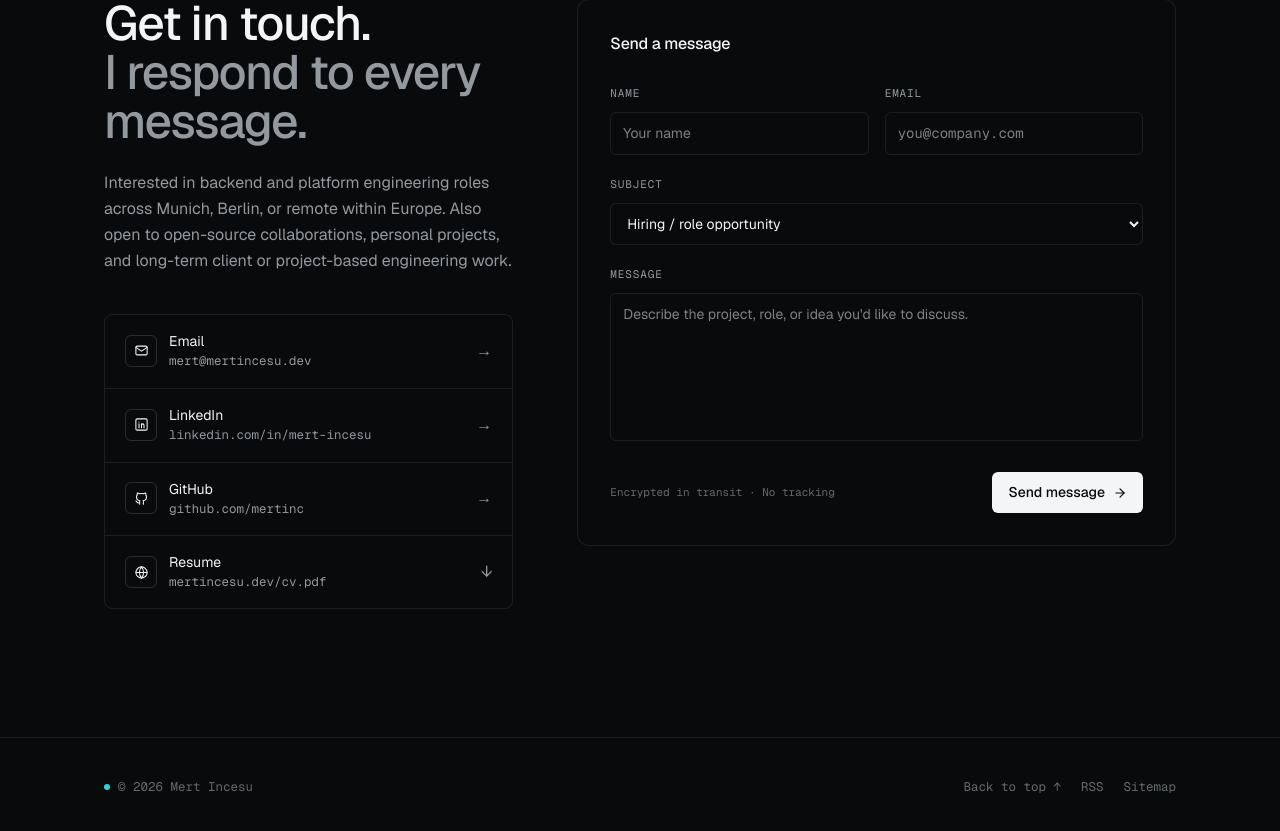
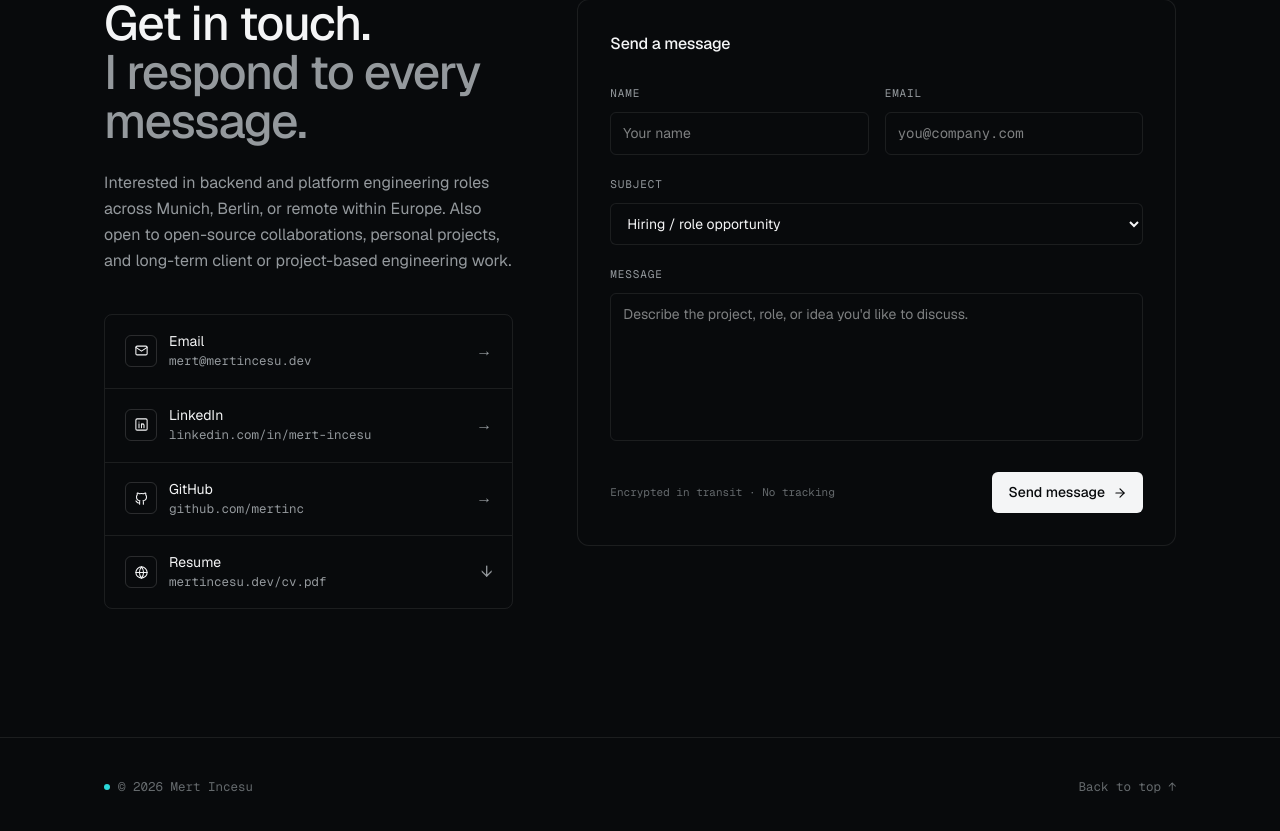
Before and after one commit to mertinc/mertincesu-website, a Next.js app: page / in a window 1280 px wide. Shown: the part 4333-5164 px from the top of the page. Built offline with nearby package versions, Linux system fonts and the light colour scheme.

Commit message:
RSS and Sitemap links removed from the footer

```diff
--- a/components/footer.tsx
+++ b/components/footer.tsx
@@ -11,8 +11,7 @@ export default function Footer() {
           <a href="#top" className="hover:text-fg transition-colors">
             Back to top ↑
           </a>
-          <a href="#" className="hover:text-fg transition-colors">RSS</a>
-          <a href="#" className="hover:text-fg transition-colors">Sitemap</a>
+
         </div>
       </div>
     </footer>
```
